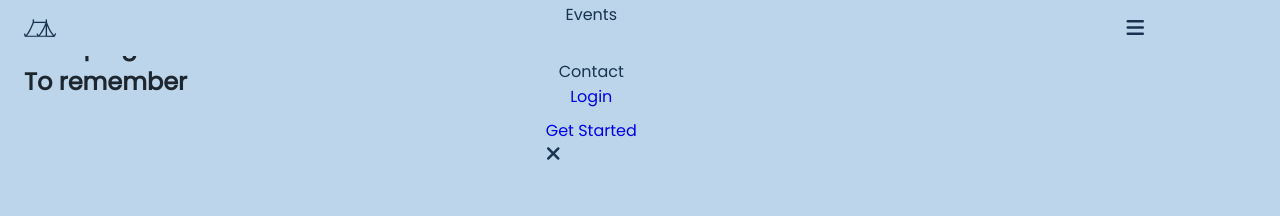
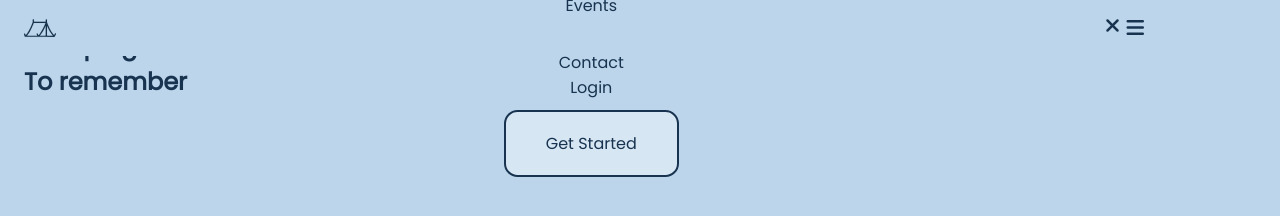
Before and after one commit to prsmahajan/camping-website, a plain HTML site: page index.html in a window 1280 px wide. Drawn offline with nearby package versions, Linux system fonts and the light colour scheme.

Commit message:
basic modification for styles

```diff
--- a/styles.css
+++ b/styles.css
@@ -3,10 +3,10 @@
   --header-height: 3.5rem;
 
   /* colors */
+  --text-color: #1d262f;
   --first-color: #007399;
   --gradient-color: linear-gradient(90deg, #17334f #175666);
   --title-color: #17334f;
-  --text-color: #1d262f;
   --white-color: #fff;
   --body-color: #bcd5eb;
 
@@ -47,7 +47,7 @@ body {
   font-size: var(--normal-font-size);
   font-weight: var(--font-medium);
   background-color: var(--body-color);
-  color: var(--text-color);
+  color: var(--title-color);
 }
 
 ul {
@@ -108,7 +108,7 @@ img {
 @media screen and (max-width: 978px) {
   .nav-menu {
     position: fixed;
-    top: 0;
+    top: -100%;
     left: 0;
     background-color: var(--body-color);
     width: 100%;
@@ -137,14 +137,32 @@ img {
   color: var(--first-color);
 }
 
-.nav-buttons{
-    display: flex;
-    flex-direction: column;
-    align-items: center;
-    row-gap: .6rem;
+.nav-buttons {
+  display: flex;
+  flex-direction: column;
+  align-items: center;
+  row-gap: 0.6rem;
 }
 
 .nav-button-link,
-.nav-button-ghost{
+.nav-button-ghost {
+  display: inline-block;
+  color: var(--title-color);
+}
 
+.nav-button-ghost {
+  background-color: #ffffff66;
+  padding: 1.2rem 2.5rem;
+  border: 2px solid var(--title-color);
+  border-radius: 0.85rem;
 }
+
+.nav-close {
+  position: absolute;
+  top: 1rem;
+  right: 1.5rem;
+}
+
+.show-menu {
+  top: 0 !important;
+}
```
